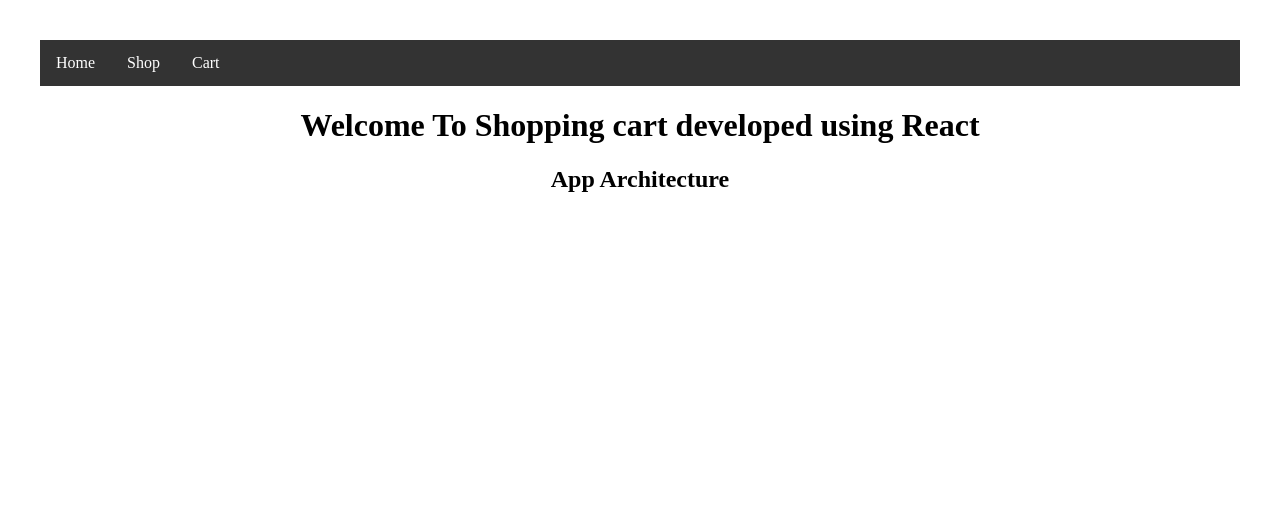
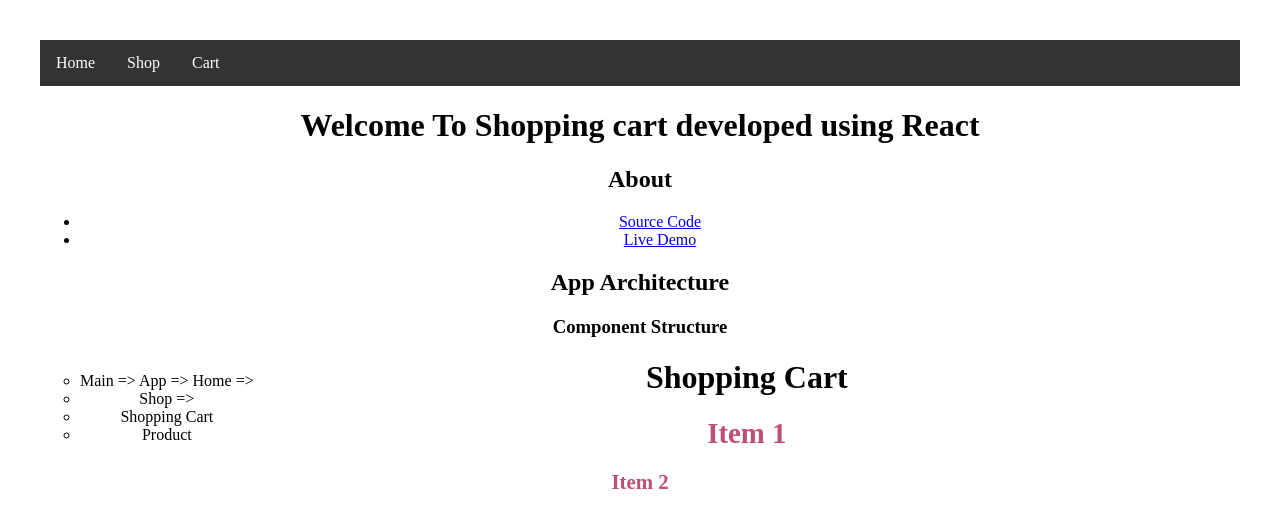
Before and after one commit to amaldevelops/shopping-cart, a React (Vite) app: page /Shop in a window 1280 px wide. Shown: the top 528 px of the page. Built offline with nearby package versions, Linux system fonts and the light colour scheme.

Commit message:
Added Product component

```diff
--- a/package.json
+++ b/package.json
@@ -11,7 +11,8 @@
   },
   "dependencies": {
     "react": "^18.3.1",
-    "react-dom": "^18.3.1"
+    "react-dom": "^18.3.1",
+    "styled-components": "^6.1.13"
   },
   "devDependencies": {
     "@eslint/js": "^9.13.0",
--- a/src/components/App.jsx
+++ b/src/components/App.jsx
@@ -1,23 +1,20 @@
-import { StrictMode, useState } from 'react'
+import { StrictMode, useState } from "react";
 // import reactLogo from './assets/react.svg'
 // import viteLogo from '/vite.svg'
-import './App.css'
+import "./App.css";
 
-import Home from "./Home/Home"
-import Navigation from './Navigation/Navigation'
+import Home from "./Home/Home";
+import Navigation from "./Navigation/Navigation";
+import Cart from "./ShoppingCart/ShoppingCart"
 
 function App() {
-
-
   return (
     <>
-    <StrictMode>
-    <Navigation/>
-    <Home/>
-    </StrictMode>
-
+      <Navigation />
+      <Home />
+      <Cart/>
     </>
-  )
+  );
 }
 
-export default App
+export default App;
--- a/src/components/Home/Home.jsx
+++ b/src/components/Home/Home.jsx
@@ -1,12 +1,23 @@
-
+import HomeCSS from './Home.module.css'
 function Home()
 {
     return (
-        <div>
+        <div >
             <h1>Welcome To Shopping cart developed using React</h1>
+            <h2>About</h2>
+            <ul>
+                <li><a href="https://github.com/1Amal/React-ShoppingCart">Source Code</a></li>
+                <li><a href="https://amalk-reactshoppingcart.netlify.app/">Live Demo</a></li>
+            </ul>
             <h2>App Architecture</h2>
-            <ul>
-                <li></li>
+            <h3>Component Structure</h3>
+            <ul className={HomeCSS.list}>
+                <li>Main  =&gt; App =&gt; Home =&gt; </li>
+                <li>Shop =&gt; </li>
+                <li>Shopping Cart</li>
+                <li>Product</li>
+
+
             </ul>
         </div>
     )
--- /dev/null
+++ b/src/components/Home/Home.module.css
@@ -0,0 +1,11 @@
+.list {
+  background-color: rgb(255, 255, 255);
+  list-style-type: circle;
+  float: left;
+  /* color: aqua; */
+}
+
+.listItem {
+  /* background-color: red; */
+  float: left;
+}
--- a/src/components/Navigation/Navigation.jsx
+++ b/src/components/Navigation/Navigation.jsx
@@ -1,14 +1,16 @@
-import './Navigation.css'
+import NavigationCSS from './Navigation.module.css'
 function Navigation()
 {
     return (
-        <div>
+
+            <div className={NavigationCSS.navigationBar}>
             <ul>
                 <li><a href="Home">Home</a></li>
                 <li><a href="Shop">Shop</a></li>
                 <li><a href="Cart">Cart</a></li>
             </ul>
-        </div>
+            </div>
+
     )
 }
 
--- a/src/components/Navigation/Navigation.css
+++ b/src/components/Navigation/Navigation.module.css
@@ -1,5 +1,5 @@
 /* Horizontal Navigation Bar */
-ul {
+.navigationBar ul {
     list-style-type: none;
     margin: 0;
     padding: 0;
@@ -7,11 +7,11 @@
     background-color: #333;
   }
 
-  li {
+  .navigationBar li {
     float: left;
   }
 
-  li a {
+  .navigationBar li a {
     display: block;
     color: white;
     text-align: center;
@@ -19,10 +19,10 @@
     text-decoration: none;
   }
 
-  li a:hover:not(.active) {
+  .navigationBar li a:hover:not(.active) {
     background-color: #2cbe08;
   }
 
-  .active {
-    background-color: #04AA6D;
+  .navigationBar .active {
+    background-color: #6509ce;
   }
--- /dev/null
+++ b/src/components/ShoppingCart/ShoppingCart.jsx
@@ -0,0 +1,24 @@
+import styled from "styled-components";
+
+const Heading1 = styled.h1`
+  font-size: 1.8em;
+  text-align: center;
+  color: #bf4f74;
+`;
+
+function ShoppingCart() {
+  const Heading2 = styled.h2`
+    font-size: 1.3em;
+    text-align: center;
+    color: #bf4f74;
+  `;
+  return (
+    <div>
+      <h1>Shopping Cart</h1>
+      <Heading1>Item 1</Heading1>
+      <Heading2>Item 2</Heading2>
+    </div>
+  );
+}
+
+export default ShoppingCart;
```
Also changed, not shown: src/components/Home/Shop/ShoppingCart.jsx (deleted), src/components/Shop/Shop.jsx (added), 1 other file (tests, documents, lock files or other folders).
